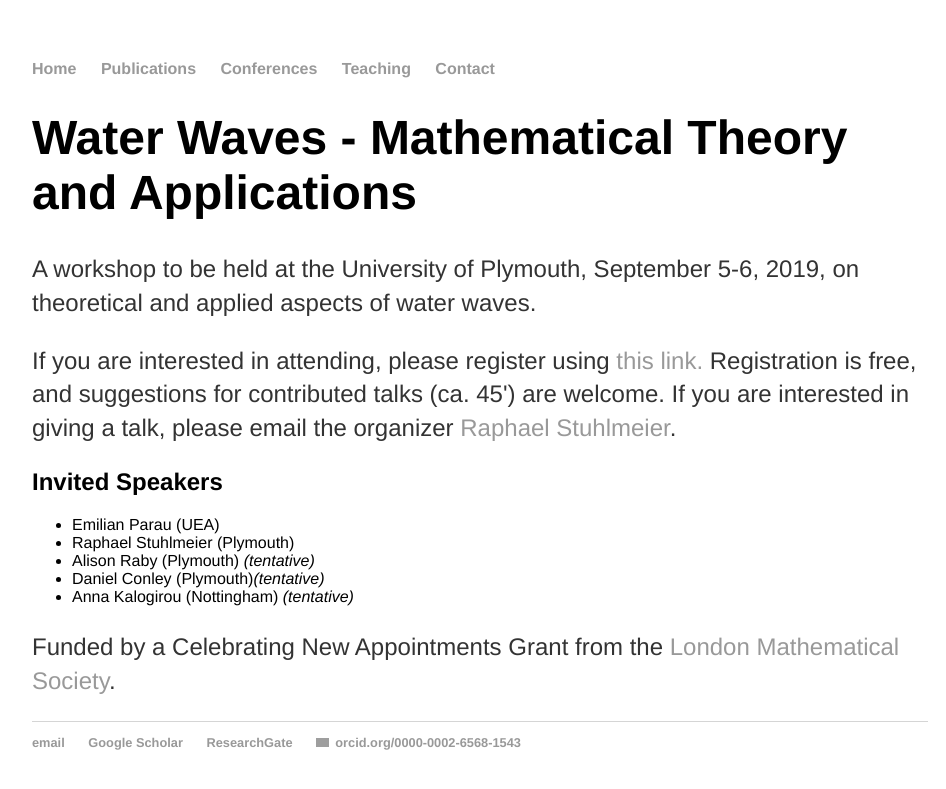
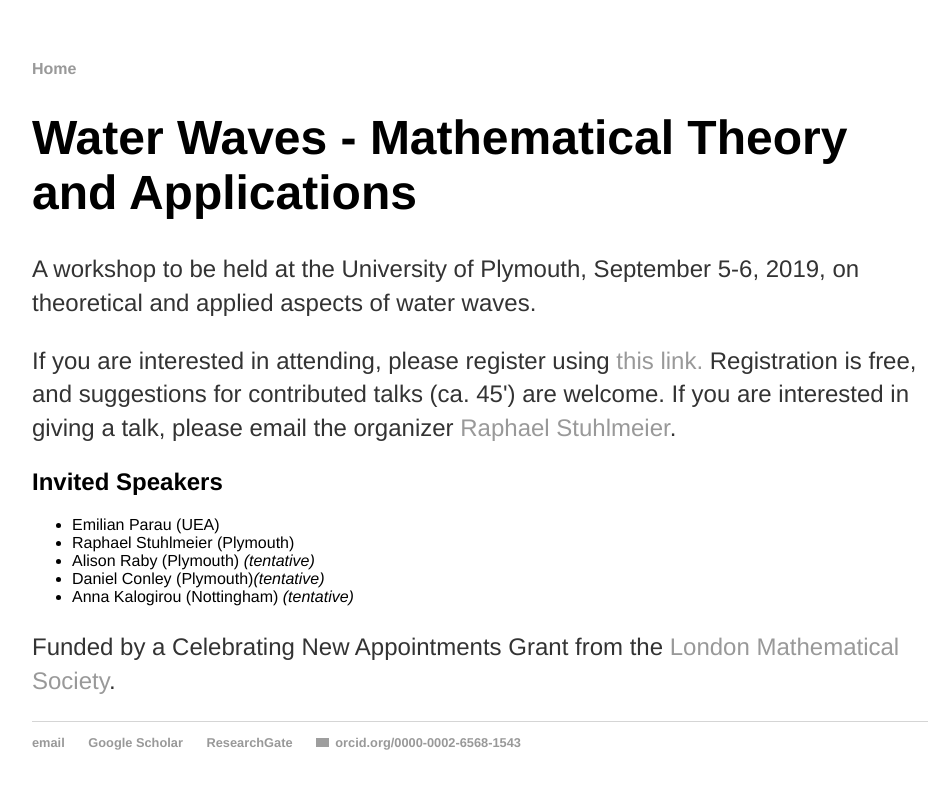
Before and after one commit to rstuhlmeier/rstuhlmeier.github.io, a Jekyll site: the page built from conferences/workshop.html, in a window 1280 px wide. Shown: the top 789 px of the page, without its empty margins (160-1106 px from the left). Built offline with Jekyll 4.4.1, drawn with Linux system fonts in a browser that asks for light colours; grey boxes are pictures that could not be loaded.

Commit message:
Update conference.html

```diff
--- a/_layouts/conference.html
+++ b/_layouts/conference.html
@@ -12,11 +12,7 @@
 			<nav>
 	    		<ul>
 	        		<li><a href="/">Home</a></li>
-	        		<!-- <li><a href="/cv">CV</a></li> -->
-	        		<li><a href="/publications">Publications</a></li>
-				<li><a href="/conferences">Conferences</a></li>
-				<li><a href="/teaching">Teaching</a></li>
-				<li><a href="/contact">Contact</a></li>
+
 	    		</ul>
 			</nav>
 			<div class="container">
```
